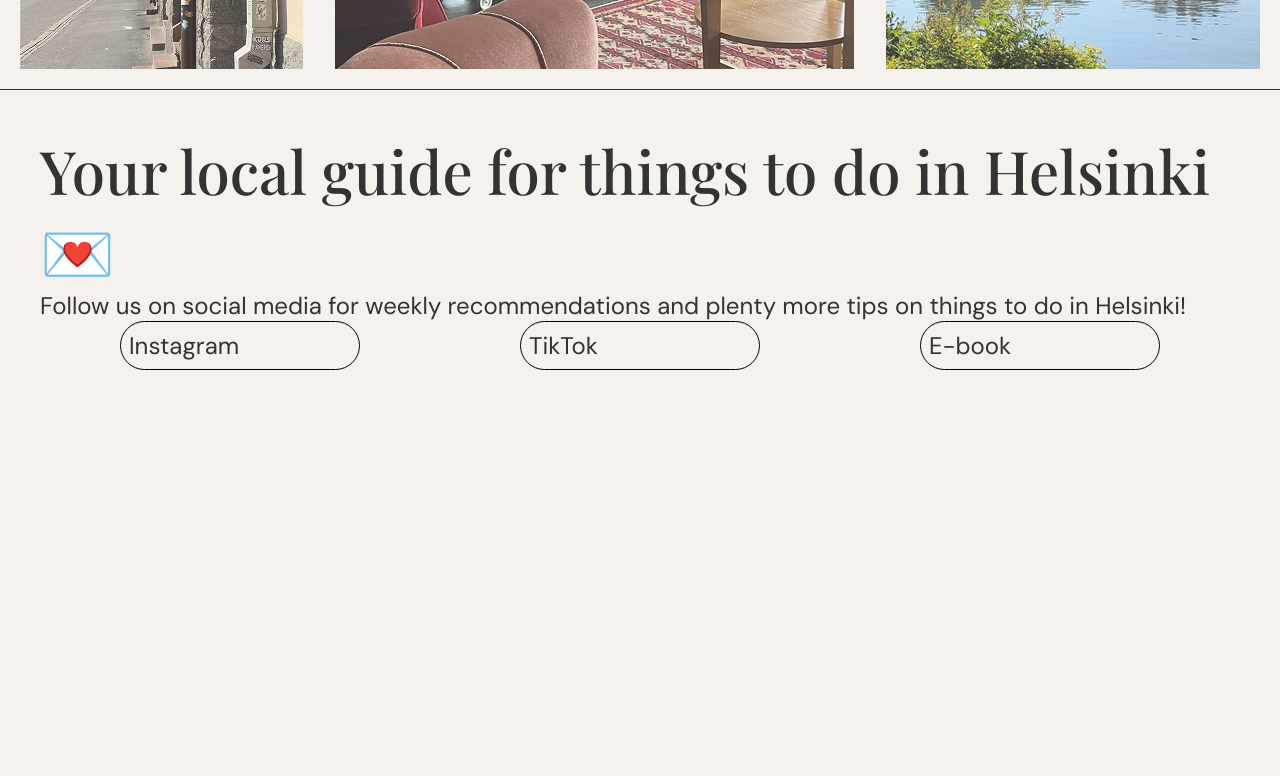
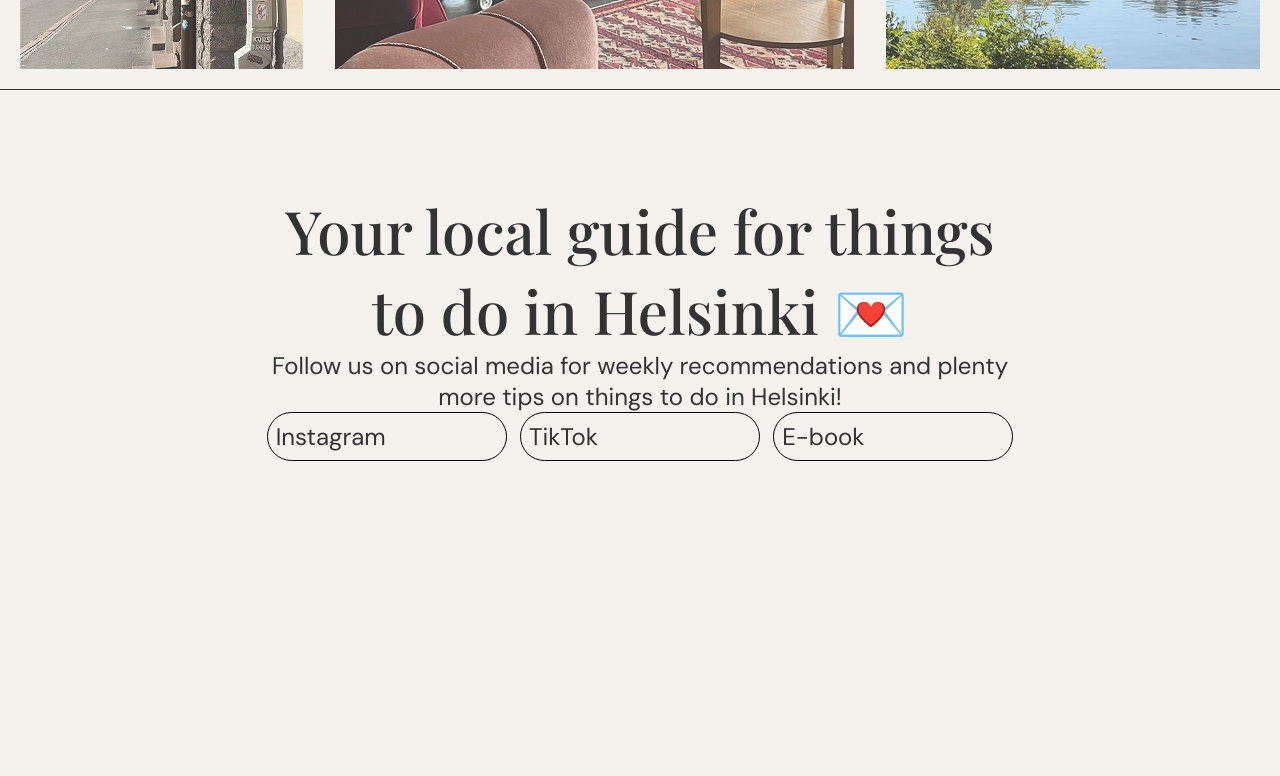
Before and after one commit to anniinankaa/helsinkithings, a React (Vite) app: page / in a window 1280 px wide. Shown: the part 1320-2096 px from the top of the page. Built offline with nearby package versions, Linux system fonts and the light colour scheme; a web font is replaced by a local one.

Commit message:
Add Home-intro-content css

```diff
--- a/src/pages/HomePage/HomeIntro.css
+++ b/src/pages/HomePage/HomeIntro.css
@@ -1,3 +1,10 @@
+
+.home-intro-content {
+    text-align: center;
+    padding: 60px 20px;
+    max-width: 800px;
+    margin: 0 auto;
+}
 
 .social-buttons {
     display: flex;
```
